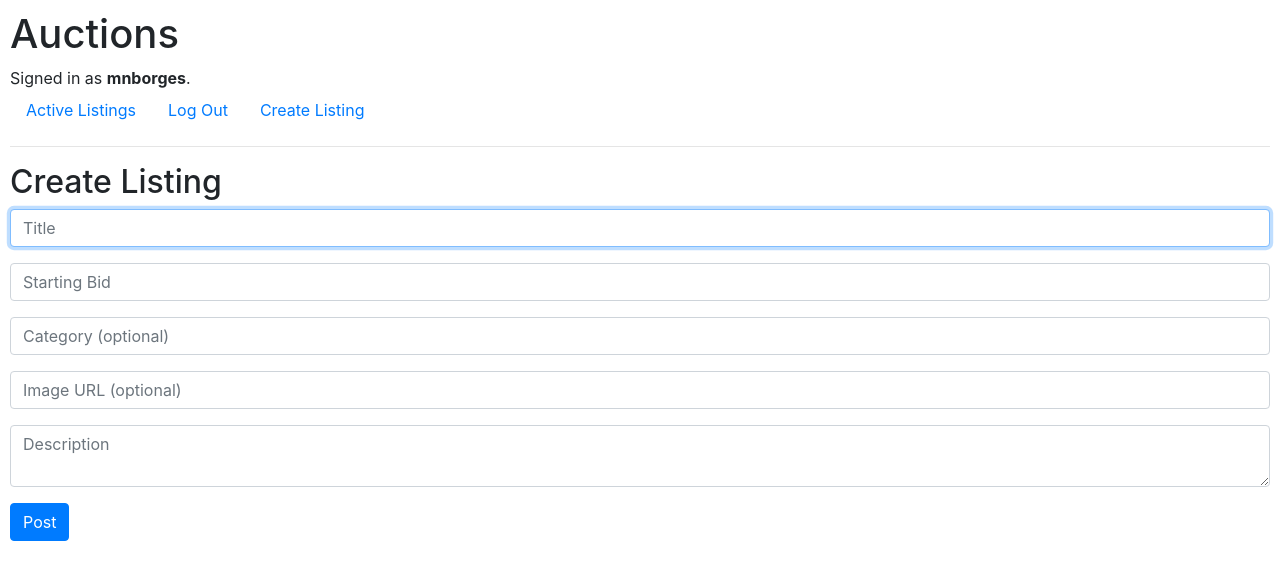
After one commit to mnborges/commerce, a Django app: page /2/new in a window 1280 px wide. The commit adds this page. Shown: the top 580 px of the page. Run offline with Django 3.2, Linux system fonts and the light colour scheme; a user stored in the database is signed in; some libraries are stand-ins or nearby versions.

Commit message:
added 'create listing' page

```diff
--- a/auctions/models.py
+++ b/auctions/models.py
@@ -14,7 +14,7 @@ class Listing(models.Model):
     start_date = models.DateTimeField(auto_now=True)
     end_date = models.DateTimeField(null=True, blank = True)
     status = models.BooleanField(default=True)
-    image = models.URLField(null=True)
+    image = models.URLField(null=True, blank = True)
     category = models.CharField(max_length=64, null=True, blank=True) #models.ForeignKey(Category, on_delete=models.SET_NULL, null=True, blank=True, related_name="listings")
     seller = models.ForeignKey(User, on_delete=models.CASCADE, related_name="posts")
     def __str__(self):
--- a/auctions/templates/auctions/layout.html
+++ b/auctions/templates/auctions/layout.html
@@ -4,6 +4,7 @@
 <html lang="en">
     <head>
         <title>{% block title %}Auctions{% endblock %}</title>
+		<meta name="viewport" content="width=device-width, initial-scale=1">
         <link rel="stylesheet" href="https://stackpath.bootstrapcdn.com/bootstrap/4.4.1/css/bootstrap.min.css" integrity="sha384-Vkoo8x4CGsO3+Hhxv8T/Q5PaXtkKtu6ug5TOeNV6gBiFeWPGFN9MuhOf23Q9Ifjh" crossorigin="anonymous">
         <link href="{% static 'auctions/styles.css' %}" rel="stylesheet">
     </head>
@@ -24,6 +25,9 @@
                 <li class="nav-item">
                     <a class="nav-link" href="{% url 'logout' %}">Log Out</a>
                 </li>
+				<li class="nav-item">
+                    <a class="nav-link" href="{% url 'new_listing' user.id %}">Create Listing</a>
+                </li>
             {% else %}
                 <li class="nav-item">
                     <a class="nav-link" href="{% url 'login' %}">Log In</a>
--- /dev/null
+++ b/auctions/templates/auctions/new_listing.html
@@ -0,0 +1,30 @@
+{% extends "auctions/layout.html" %}
+{% block body %}
+    <h2>Create Listing</h2>
+	{% if user.is_authenticated %}
+		{% if message %}
+			<div>{{ message }}</div>
+		{% endif %}
+		<form action="{% url 'new_listing' user.id %}" method="POST">
+			{% csrf_token %}
+			<div class="form-group">
+				<input required autofocus class="form-control" type="text" name="title" placeholder="Title">
+			</div>
+			<div class="form-group">
+				<input required class="form-control" type="number" name ="start_bid" placeholder="Starting Bid">
+			</div>
+			<div class="form-group">
+				<input class="form-control" type="text" name ="category" placeholder="Category (optional)">
+			</div>
+			<div class="form-group">
+				<input class="form-control" type="url" name ="image_url" placeholder="Image URL (optional)">
+			</div>
+			<div class="form-group">
+				<textarea required class="form-control" name ="description" placeholder="Description"></textarea>
+			</div>
+			<input class="btn btn-primary" type="submit" value="Post">
+		</form>
+	{% else %}
+		<a href="{% url 'login' %}">Log in</a> to your account to be able to create new listing.
+	{% endif %}
+{% endblock %}
--- a/auctions/urls.py
+++ b/auctions/urls.py
@@ -6,5 +6,6 @@ urlpatterns = [
     path("", views.index, name="index"),
     path("login", views.login_view, name="login"),
     path("logout", views.logout_view, name="logout"),
-    path("register", views.register, name="register")
+    path("register", views.register, name="register"),
+    path("<int:user_id>/new", views.new_listing, name="new_listing")
 ]
--- a/auctions/views.py
+++ b/auctions/views.py
@@ -3,8 +3,9 @@ from django.db import IntegrityError
 from django.http import HttpResponse, HttpResponseRedirect
 from django.shortcuts import render
 from django.urls import reverse
+from django.contrib.auth.decorators import login_required
 
-from .models import *
+from .models import Listing, User
 
 
 def index(request):
@@ -61,3 +62,22 @@ def register(request):
         return HttpResponseRedirect(reverse("index"))
     else:
         return render(request, "auctions/register.html")
+
+@login_required
+def new_listing(request, user_id):
+    if request.method == "POST":
+        title = request.POST["title"]
+        description = request.POST["description"]
+        start_bid = float(request.POST["start_bid"])
+        category = request.POST["category"]
+        image = request.POST["image_url"]
+        seller = User.objects.get(pk=user_id)
+        try:
+            listing = Listing(title=title, description=description,start_bid=start_bid, image=image, category=category, seller=seller)
+            listing.save()
+        except:
+            return render(request, "auctions/new_listing.html",{
+                "message": "Please make sure to fill required field correctly"
+            })
+        return HttpResponseRedirect(reverse("index"))
+    return render(request, "auctions/new_listing.html")
```
Also changed, not shown: auctions/migrations/0005_alter_listing_category.py (added), db.sqlite3.
